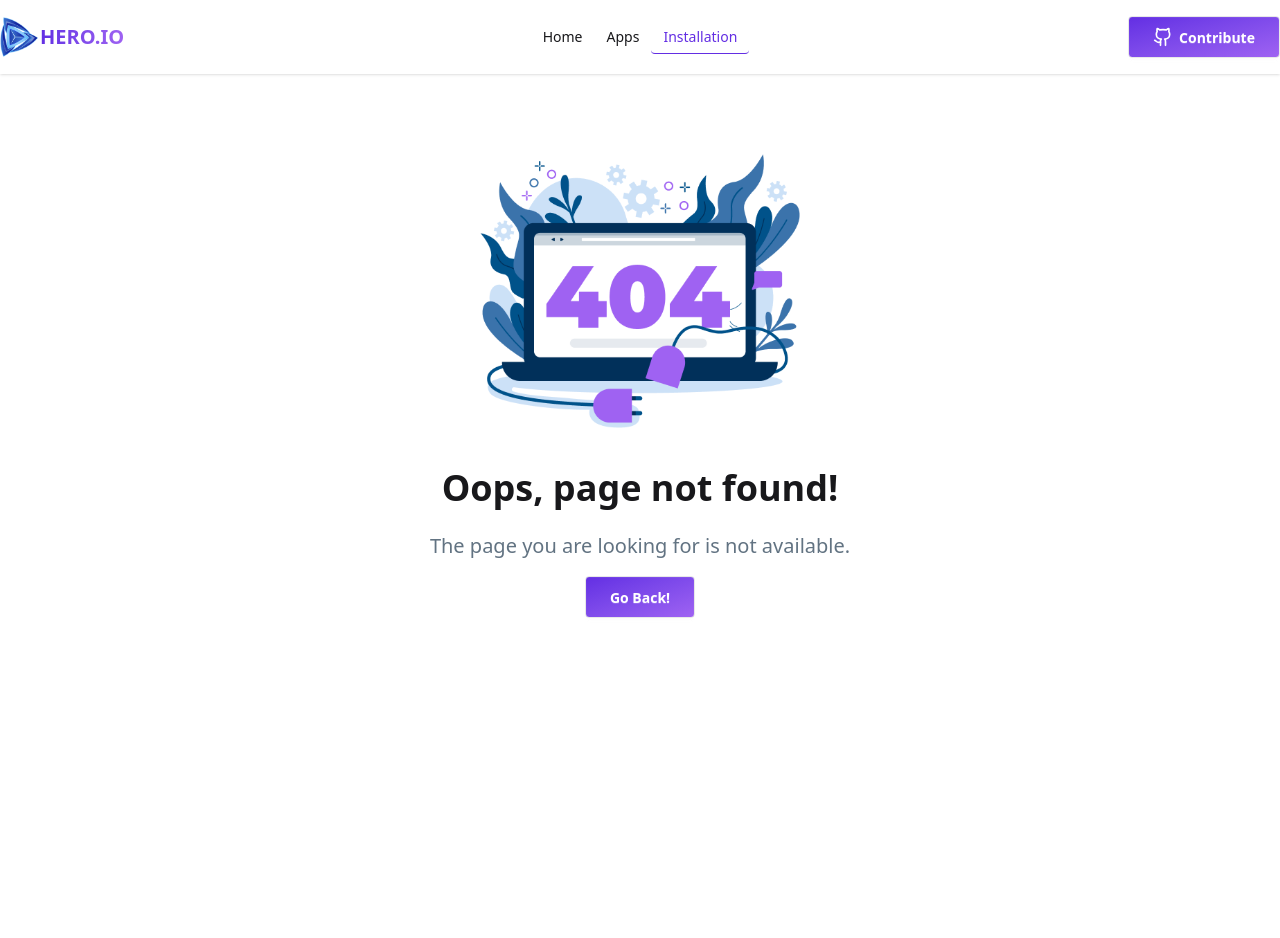
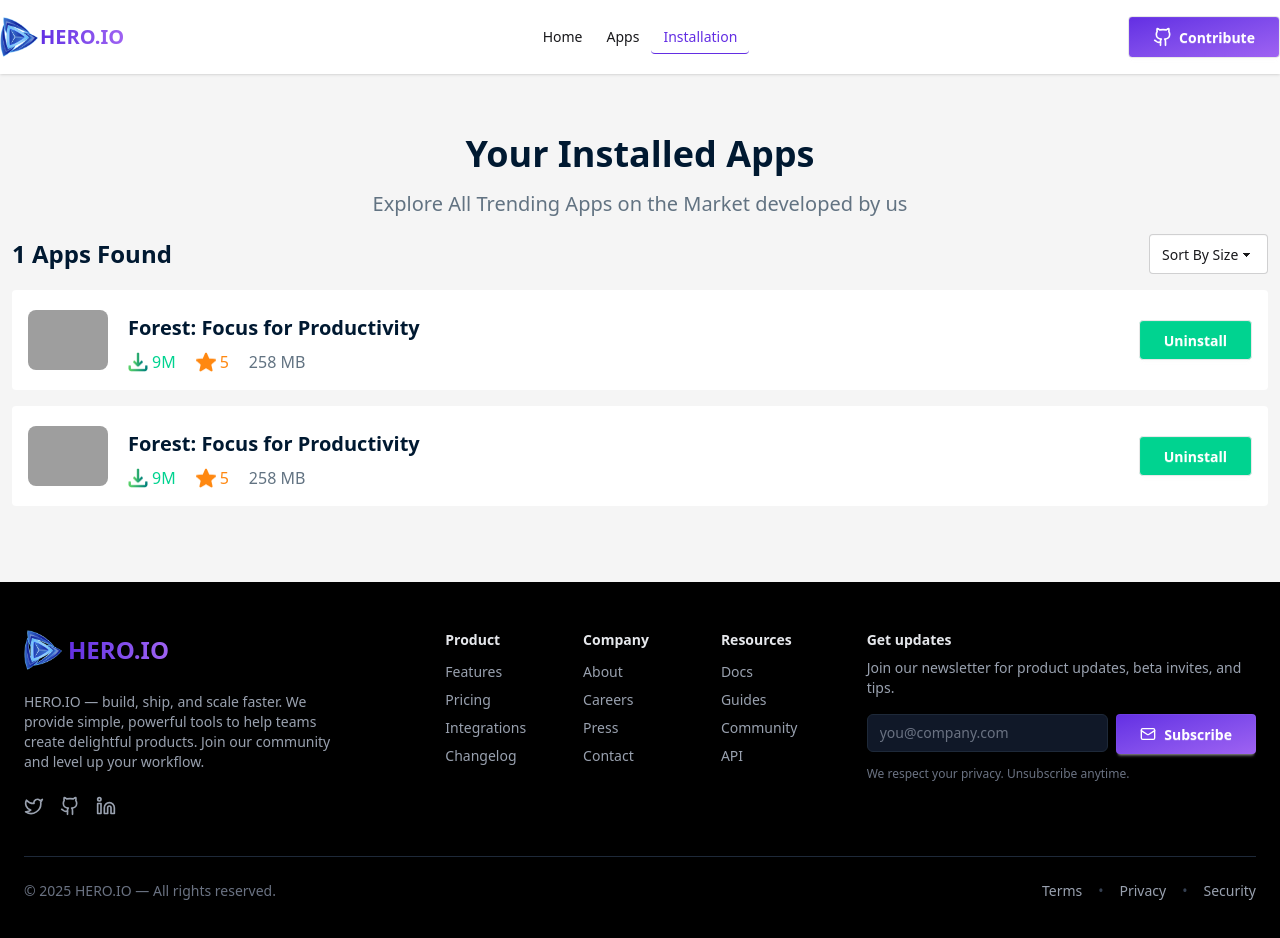
Before and after one commit to Rakibislam22/hero-io, a React (Vite) app: page /installation in a window 1280 px wide. Before the commit this address had no page. Shown: the top 938 px of the page. Before the commit the page ends 800 px from the top, so only its background shows below. Built offline with nearby package versions, Linux system fonts and the light colour scheme; grey boxes are pictures that could not be loaded.

Commit message:
Add Instalation page

```diff
--- a/src/components/Pages/DetailApps.jsx
+++ b/src/components/Pages/DetailApps.jsx
@@ -64,7 +64,7 @@ const DetailApps = () => {
                         </div>
                     </div>
 
-                    <button className="bg-[#00D390] hover:bg-[#01a772] text-white px-6 py-2 rounded-md">
+                    <button className="btn bg-[#00D390] hover:bg-[#01a772] text-white px-6 py-2 rounded-sm">
                         Install Now ({aData.size} MB)
                     </button>
                 </div>
--- /dev/null
+++ b/src/components/Pages/Installation.jsx
@@ -0,0 +1,78 @@
+import React from 'react';
+import downImg from "../../assets/icon-downloads.png";
+import ratingsImg from "../../assets/icon-ratings.png";
+
+const Installation = () => {
+    return (
+
+        <div className='py-15 max-w-7xl mx-auto px-3 '>
+            <div className='space-y-4'>
+                <h1 className='text-4xl text-[#001931] font-bold text-center '>Your Installed Apps</h1>
+                <p className='text-[#627382] text-xl text-center'>Explore All Trending Apps on the Market developed by us</p>
+                <div className='flex justify-between items-center'>
+                    <p className='text-2xl text-[#001931] font-semibold '>
+                        1 Apps Found
+                    </p>
+                    <div>
+                        <select defaultValue="Sort By Size" className="select">
+                            <option disabled={true}>Sort By Size</option>
+                            <option>High-Low</option>
+                            <option>Low-High</option>
+                        </select>
+                    </div>
+                </div>
+            </div>
+            <div className='my-4 flex items-center justify-between p-4 gap-5 bg-white rounded-sm'>
+                <div className='flex items-center gap-5'>
+                    <div>
+                        <img className='w-20 rounded-lg' src="https://play-lh.googleusercontent.com/sAGShCwPaqv32C3iaenxqM0GkbRpkX-n436HRHlvzHcZYY5H_rWXKilMsdOk85Jb9Hk=w240-h480-rw" alt="" />
+                    </div>
+                    <div c>
+                        <h1 className='text-[#001931] text-xl font-semibold py-2'>Forest: Focus for Productivity</h1>
+                        <div className='flex items-center gap-5'>
+                            <div className='flex justify-center items-center text-[#00D390] gap-1'>
+                                <img className='w-5' src={downImg} alt="" />
+                                <p>9M</p>
+                            </div>
+                            <div className='flex justify-center items-center gap-1 text-[#FF8811]'>
+                                <img className='w-5' src={ratingsImg} alt="" />
+                                <p>5</p>
+                            </div>
+                            <div>
+                                <p className='text-[#627382]'>258 MB</p>
+                            </div>
+                        </div>
+                    </div>
+                </div>
+                <button className='btn bg-[#00D390] hover:bg-[#01a772] text-white px-6 py-2 rounded-sm'>Uninstall</button>
+            </div>
+            <div className='my-4 flex items-center justify-between p-4 gap-5 bg-white rounded-sm'>
+                <div className='flex items-center gap-5'>
+                    <div>
+                        <img className='w-20 rounded-lg' src="https://play-lh.googleusercontent.com/sAGShCwPaqv32C3iaenxqM0GkbRpkX-n436HRHlvzHcZYY5H_rWXKilMsdOk85Jb9Hk=w240-h480-rw" alt="" />
+                    </div>
+                    <div c>
+                        <h1 className='text-[#001931] text-xl font-semibold py-2'>Forest: Focus for Productivity</h1>
+                        <div className='flex items-center gap-5'>
+                            <div className='flex justify-center items-center text-[#00D390] gap-1'>
+                                <img className='w-5' src={downImg} alt="" />
+                                <p>9M</p>
+                            </div>
+                            <div className='flex justify-center items-center gap-1 text-[#FF8811]'>
+                                <img className='w-5' src={ratingsImg} alt="" />
+                                <p>5</p>
+                            </div>
+                            <div>
+                                <p className='text-[#627382]'>258 MB</p>
+                            </div>
+                        </div>
+                    </div>
+                </div>
+                <button className='btn bg-[#00D390] hover:bg-[#01a772] text-white px-6 py-2 rounded-sm'>Uninstall</button>
+            </div>
+        </div>
+
+    );
+};
+
+export default Installation;
--- a/src/main.jsx
+++ b/src/main.jsx
@@ -9,6 +9,7 @@ import Navbar from './components/Navbar.jsx';
 import ErrorPage from './components/ErrorPage.jsx';
 import AllApps from './components/Pages/allApps.jsx';
 import DetailApps from './components/Pages/DetailApps.jsx';
+import Installation from './components/Pages/Installation.jsx';
 
 
 const router = createBrowserRouter([
@@ -22,11 +23,15 @@ const router = createBrowserRouter([
       },
       {
         path: "/apps",
-        Component: AllApps,
+        Component: AllApps
       },
       {
         path: "/appDetails/:id",
-        Component: DetailApps,
+        Component: DetailApps
+      },
+      {
+        path: "/installation",
+        Component: Installation
       }
 
     ],
```
